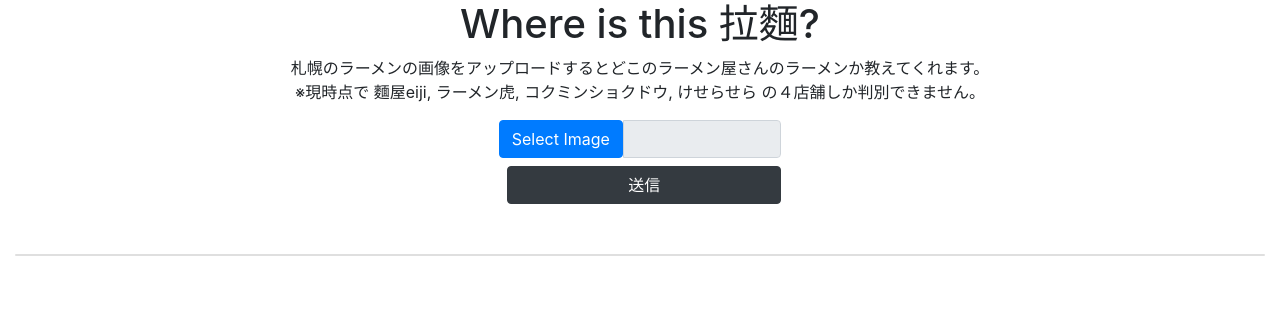
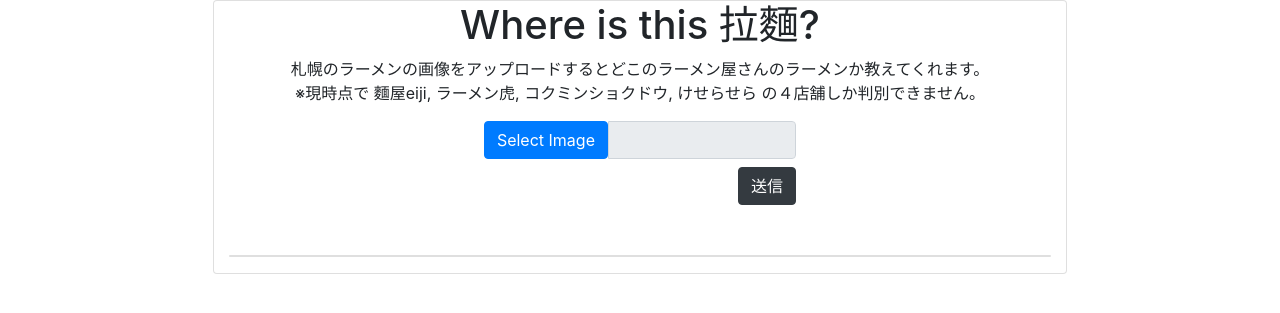
Before and after one commit to okayu8/ramen-sapporo, a Flask app: page / in a window 1280 px wide. Shown: the top 313 px of the page. Run offline with Flask 2, Linux system fonts and the light colour scheme; some libraries are stand-ins or nearby versions.

Commit message:
change style

```diff
--- a/templates/main.html
+++ b/templates/main.html
@@ -14,14 +14,14 @@
 </head>
 
 <body>
-    <div class="container-fluid">
+    <div class="container-fluid card col-md-8">
         <center>
             <h1>Where is this 拉麵?</h1>
             <font>札幌のラーメンの画像をアップロードするとどこのラーメン屋さんのラーメンか教えてくれます。</font>
             <p>※現時点で 麵屋eiji, ラーメン虎, コクミンショクドウ, けせらせら の４店舗しか判別できません。</p>
             <div class="form-group">
                 <form method="post" enctype="multipart/form-data">
-                    <div class="input-group col-md-3">
+                    <div class="input-group col-md-5">
                         <label class="input-group-btn">
                             <span class="btn btn-primary">
                                 Select Image<input type="file" id="img_file" name="img_file" style="display: none">
@@ -29,8 +29,8 @@
                         </label>
                         <input type="text" class="form-control" readonly="">
                     </div>
-                    <div class="input-group col-md-3" style="margin-bottom: 50px">
-                        <input type=" submit" value="送信" class="btn btn-dark" style="margin:0 0 0 auto">
+                    <div class="input-group col-md-5" style="margin-bottom: 50px">
+                        <input type="submit" value="送信" class="btn btn-dark" style="margin:0 0 0 auto">
                     </div>
                 </form>
                 <div class="card">
```
